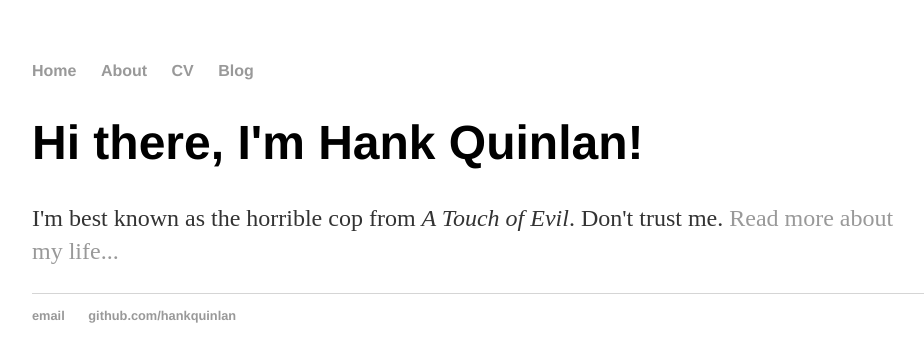
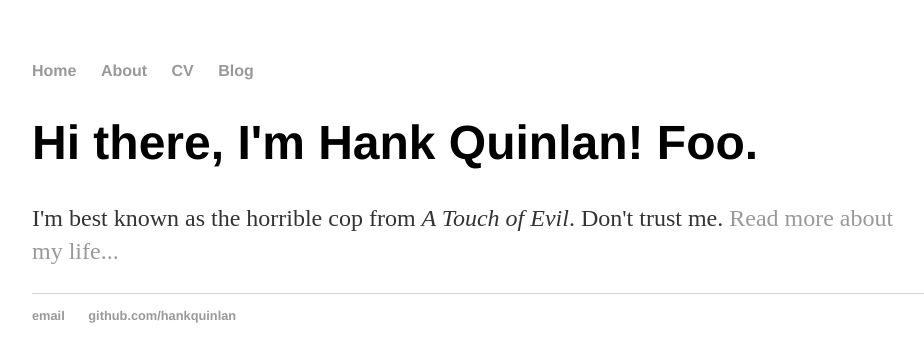
Before and after one commit to hankquinlan/hankquinlan.github.io, a Jekyll site: the page built from index.html, in a window 1280 px wide. Shown: the top 362 px of the page, without its empty margins (160-1084 px from the left). Built offline with Jekyll 4.4.1, drawn with Linux system fonts in a browser that asks for light colours.

Commit message:
Update index.html
Testing on branch.

```diff
--- a/index.html
+++ b/index.html
@@ -4,6 +4,6 @@ title: Hank Quinlan, Horrible Cop
 ---
 
 		<div class="blurb">
-			<h1>Hi there, I'm Hank Quinlan!</h1>
+			<h1>Hi there, I'm Hank Quinlan! Foo.</h1>
 			<p>I'm best known as the horrible cop from <em>A Touch of Evil</em>. Don't trust me. <a href="/about">Read more about my life...</a></p>
 		</div>
```
